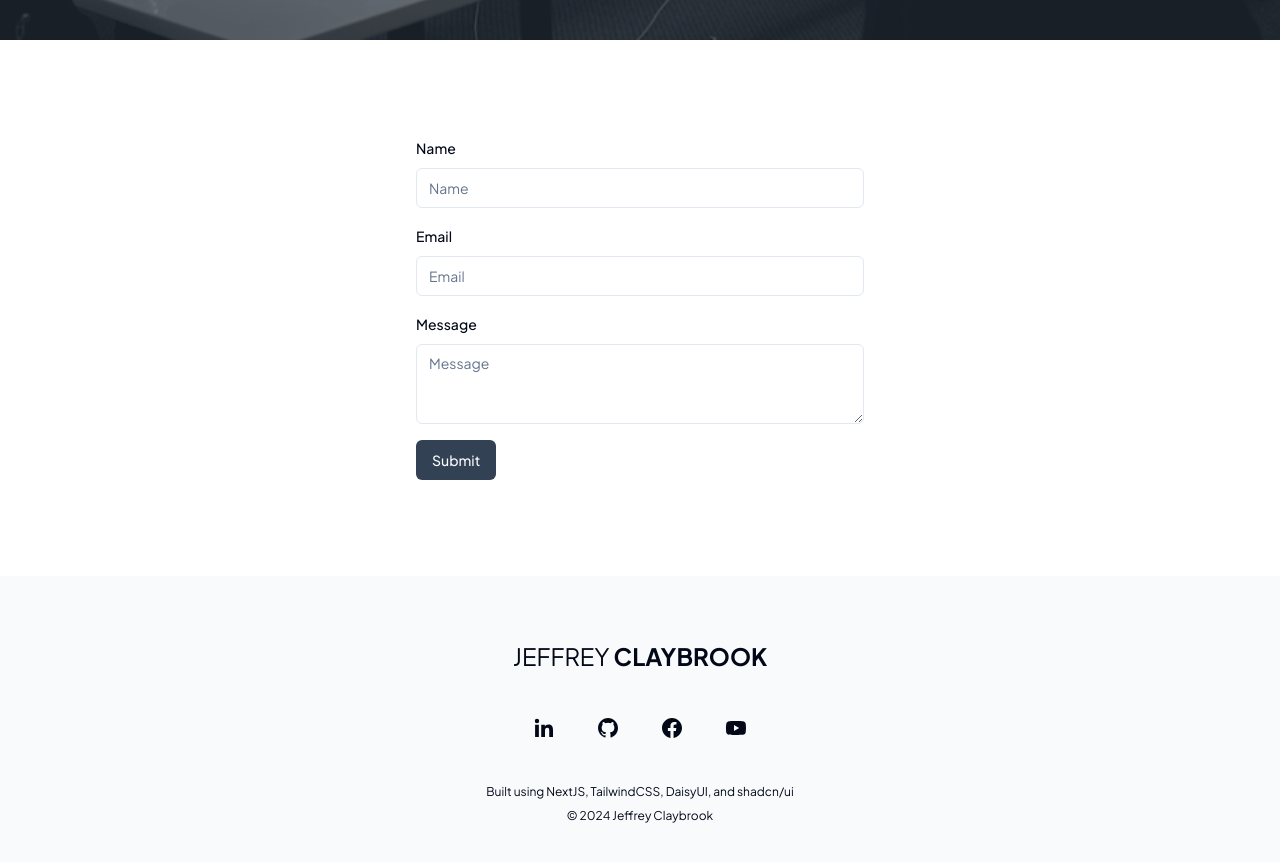
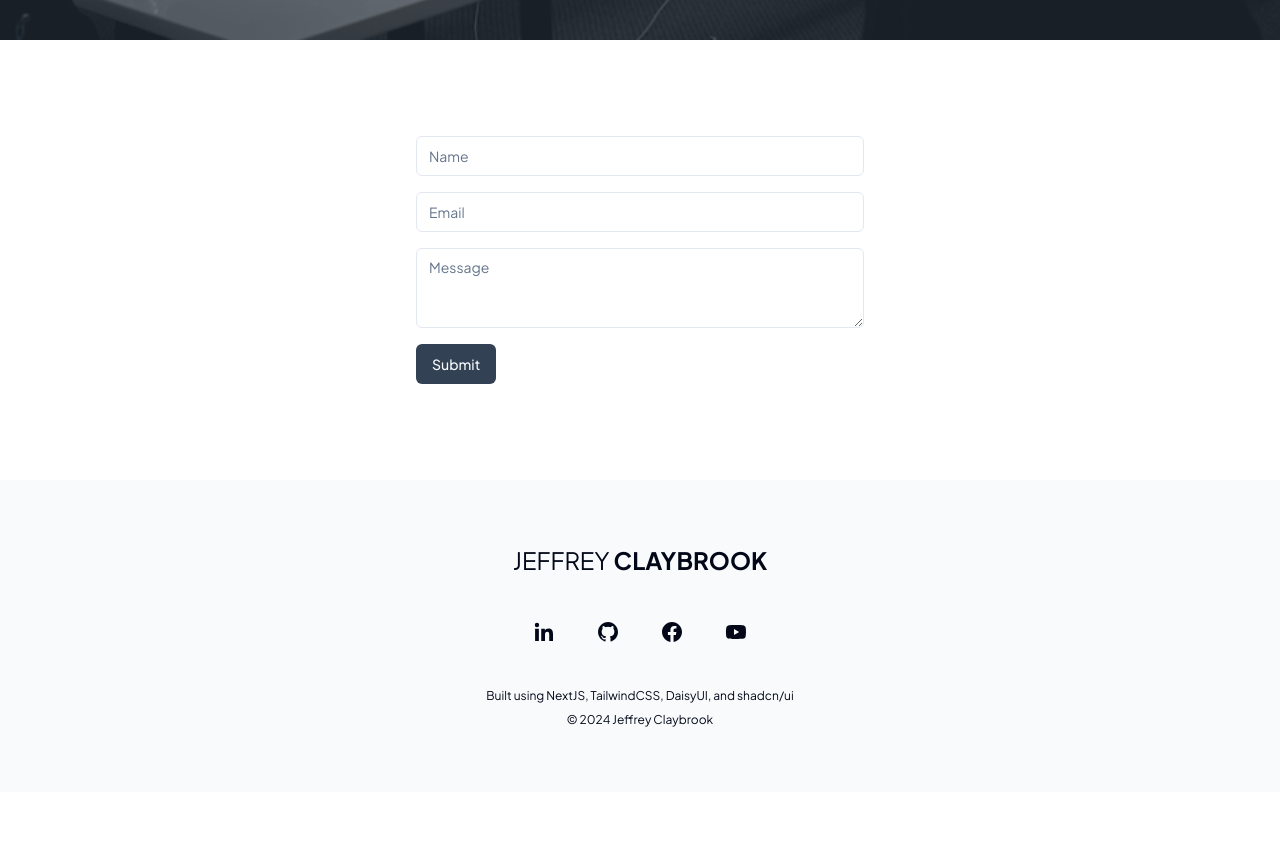
Before and after one commit to jeffclaybrook/portfolio-5, a Next.js app: page /contact in a window 1280 px wide. Shown: the part 760-1622 px from the top of the page. After the commit the page ends 1552 px from the top, so only its background shows below. Built offline with nearby package versions, Linux system fonts and the light colour scheme.

Commit message:
Updated form

```diff
--- a/package.json
+++ b/package.json
@@ -16,6 +16,7 @@
     "@radix-ui/react-label": "^2.1.0",
     "@radix-ui/react-slot": "^1.1.0",
     "@radix-ui/react-tabs": "^1.1.1",
+    "@radix-ui/react-tooltip": "^1.1.3",
     "class-variance-authority": "^0.7.0",
     "clsx": "^2.1.1",
     "embla-carousel-react": "^8.3.1",
--- a/src/components/card.tsx
+++ b/src/components/card.tsx
@@ -4,7 +4,7 @@
  icon: JSX.Element
 }
 
-const Card = ({ title, subtitle, icon }: CardProps) => {
+export default function Card({ title, subtitle, icon }: CardProps) {
  return (
   <div className="flex flex-col items-center justify-center text-center gap-3.5 bg-slate-50 shadow-sm rounded-md py-6 px-3.5">
    <span className="flex items-center justify-center h-14 w-14 rounded-md p-3.5 text-primary bg-blue-100">{icon}</span>
@@ -13,5 +13,3 @@
   </div>
  )
 }
-
-export default Card
--- a/src/components/footer.tsx
+++ b/src/components/footer.tsx
@@ -1,17 +1,27 @@
 import Link from "next/link"
 import { Button } from "./ui/button"
+import { Tooltip, TooltipContent, TooltipProvider, TooltipTrigger } from "./ui/tooltip"
 import { socials } from "@/lib/data"
 
-const Footer = () => {
+export default function Footer() {
  return (
   <footer className="flex flex-col items-center py-16 bg-slate-50">
    <Link href="/" className="text-2xl uppercase mb-8">Jeffrey <strong className="font-bold">Claybrook</strong></Link>
    <ul className="flex items-center justify-center gap-4 mb-8">
     {socials.map((social, i) => (
      <li key={i}>
-      <Button variant="ghost" size="icon" asChild>
-       <a href={social.href} target="_blank" rel="noreferrer">{social.icon}</a>
-      </Button>
+      <TooltipProvider>
+       <Tooltip>
+        <TooltipTrigger asChild>
+         <Button variant="ghost" size="icon" asChild>
+          <a href={social.href} target="_blank" rel="noreferrer">{social.icon}</a>
+         </Button>
+        </TooltipTrigger>
+        <TooltipContent>
+         <p>{social.label}</p>
+        </TooltipContent>
+       </Tooltip>
+      </TooltipProvider>
      </li>
     ))}
    </ul>
@@ -20,5 +30,3 @@
   </footer>
  )
 }
-
-export default Footer
--- a/src/components/form.tsx
+++ b/src/components/form.tsx
@@ -3,7 +3,7 @@
 import { useForm } from "react-hook-form"
 import { zodResolver } from "@hookform/resolvers/zod"
 import { z } from "zod"
-import { Form, FormField, FormItem, FormLabel, FormControl } from "./ui/form"
+import { Form, FormField, FormItem, FormControl } from "./ui/form"
 import { Input } from "./ui/input"
 import { Textarea } from "./ui/textarea"
 import { Button } from "./ui/button"
@@ -14,7 +14,7 @@
  message: z.string()
 })
 
-const ContactForm = () => {
+export default function ContactForm() {
  const form = useForm<z.infer<typeof formSchema>>({
   resolver: zodResolver(formSchema),
   defaultValues: {
@@ -37,7 +37,6 @@
      name="name"
      render={({ field }) => (
       <FormItem>
-       <FormLabel>Name</FormLabel>
        <FormControl>
         <Input placeholder="Name" {...field} />
        </FormControl>
@@ -49,7 +48,6 @@
      name="email"
      render={({ field }) => (
       <FormItem>
-       <FormLabel>Email</FormLabel>
        <FormControl>
         <Input placeholder="Email" {...field} />
        </FormControl>
@@ -61,7 +59,6 @@
      name="message"
      render={({ field }) => (
       <FormItem>
-       <FormLabel>Message</FormLabel>
        <FormControl>
         <Textarea placeholder="Message" {...field} />
        </FormControl>
@@ -73,5 +70,3 @@
   </Form>
  )
 }
-
-export default ContactForm
--- a/src/components/header.tsx
+++ b/src/components/header.tsx
@@ -5,7 +5,7 @@
  children: ReactNode
 }
 
-const Header = ({ image, children }: HeaderProps) => {
+export default function Header({ image, children }: HeaderProps) {
  return (
   <header className="hero min-h-screen" style={{ background: `url(${image}) no-repeat center center / cover`}}>
    <div className="flex items-center justify-center hero-overlay bg-opacity-60 px-4">
@@ -16,5 +16,3 @@
   </header>
  )
 }
-
-export default Header
--- a/src/components/navbar.tsx
+++ b/src/components/navbar.tsx
@@ -12,11 +12,11 @@
   { label: "Skills", href: "/skills" },
   { label: "Projects", href: "/projects" },
   { label: "Artboards", href: "/artboards" },
-  { label: "Contact", href: "/contact" },
+  { label: "Contact", href: "/contact" }
  ]
 }
 
-const Navbar = () => {
+export default function Navbar() {
  const isDesktop = useMediaQuery("(min-width: 1024px)", {
   initializeWithValue: false
  })
@@ -27,5 +27,3 @@
 
  return <NavbarMobile navbarItems={navbarItems} />
 }
-
-export default Navbar
--- a/src/components/project.tsx
+++ b/src/components/project.tsx
@@ -6,7 +6,7 @@
  image: string
 }
 
-const Project = ({ title, href, image }: ProjectProps) => {
+export default function Project({ title, href, image }: ProjectProps) {
  return (
   <a
    href={href}
@@ -22,5 +22,3 @@
   </a>
  )
 }
-
-export default Project
--- a/src/components/section.tsx
+++ b/src/components/section.tsx
@@ -6,7 +6,7 @@
  children: ReactNode
 }
 
-const Section = ({ title, subtitle, children }: SectionProps) => {
+export default function Section({ title, subtitle, children }: SectionProps) {
  return (
   <section className="py-24 max-w-6xl w-full mx-auto">
    {title && <h2 className="text-4xl lg:text-5xl text-center text-slate-500 tracking-wide mb-2">{title}</h2>}
@@ -15,5 +15,3 @@
   </section>
  )
 }
-
-export default Section
--- a/src/components/testimonial.tsx
+++ b/src/components/testimonial.tsx
@@ -5,7 +5,7 @@
  image: string
 }
 
-const Testimonial = ({ quote, name, title, image }: TestimonialProps) => {
+export default function Testimonial({ quote, name, title, image }: TestimonialProps) {
  return (
   <article className="hero max-w-6xl mx-auto rounded-3xl overflow-hidden text-slate-200" style={{ backgroundImage: `url(${image})`}}>
    <div className="hero-overlay flex flex-col justify-center bg-opacity-70 p-6 min-h-[260px]">
@@ -16,5 +16,3 @@
   </article>
  )
 }
-
-export default Testimonial
--- a/src/components/typewriter.tsx
+++ b/src/components/typewriter.tsx
@@ -2,7 +2,7 @@
 
 import { useTypewriter } from "react-simple-typewriter"
 
-const Typewriter = () => {
+export default function Typewriter() {
  const [text] = useTypewriter({
   words: [
    "product manager.",
@@ -22,5 +22,3 @@
   <strong className="font-bold text-slate-50">{text}</strong>
  )
 }
-
-export default Typewriter
--- /dev/null
+++ b/src/components/ui/tooltip.tsx
@@ -0,0 +1,30 @@
+"use client"
+
+import * as React from "react"
+import * as TooltipPrimitive from "@radix-ui/react-tooltip"
+
+import { cn } from "@/lib/utils"
+
+const TooltipProvider = TooltipPrimitive.Provider
+
+const Tooltip = TooltipPrimitive.Root
+
+const TooltipTrigger = TooltipPrimitive.Trigger
+
+const TooltipContent = React.forwardRef<
+  React.ElementRef<typeof TooltipPrimitive.Content>,
+  React.ComponentPropsWithoutRef<typeof TooltipPrimitive.Content>
+>(({ className, sideOffset = 4, ...props }, ref) => (
+  <TooltipPrimitive.Content
+    ref={ref}
+    sideOffset={sideOffset}
+    className={cn(
+      "z-50 overflow-hidden rounded-md border bg-popover px-3 py-1.5 text-sm text-popover-foreground shadow-md animate-in fade-in-0 zoom-in-95 data-[state=closed]:animate-out data-[state=closed]:fade-out-0 data-[state=closed]:zoom-out-95 data-[side=bottom]:slide-in-from-top-2 data-[side=left]:slide-in-from-right-2 data-[side=right]:slide-in-from-left-2 data-[side=top]:slide-in-from-bottom-2",
+      className
+    )}
+    {...props}
+  />
+))
+TooltipContent.displayName = TooltipPrimitive.Content.displayName
+
+export { Tooltip, TooltipTrigger, TooltipContent, TooltipProvider }
```
Also changed, not shown: 1 other file (tests, documents, lock files or other folders).
